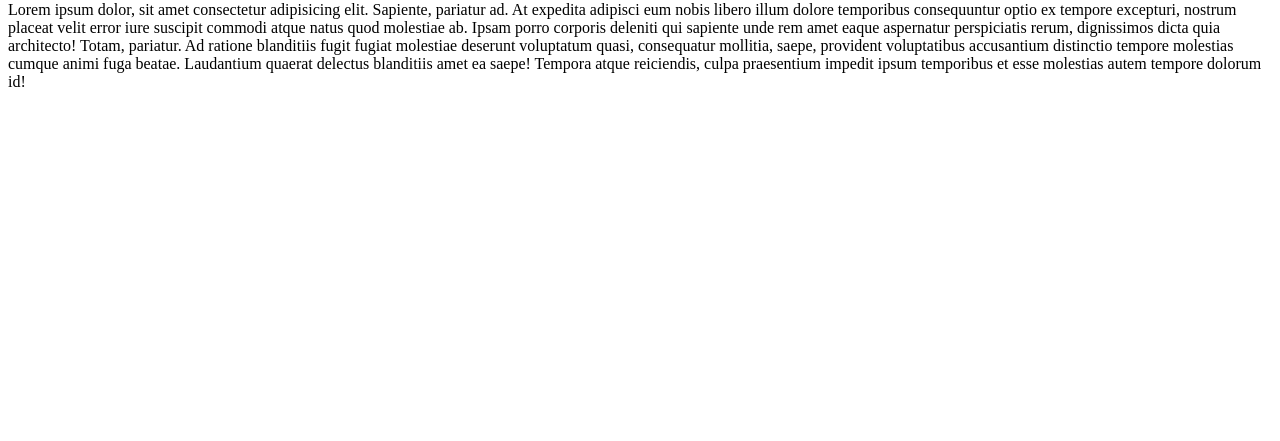
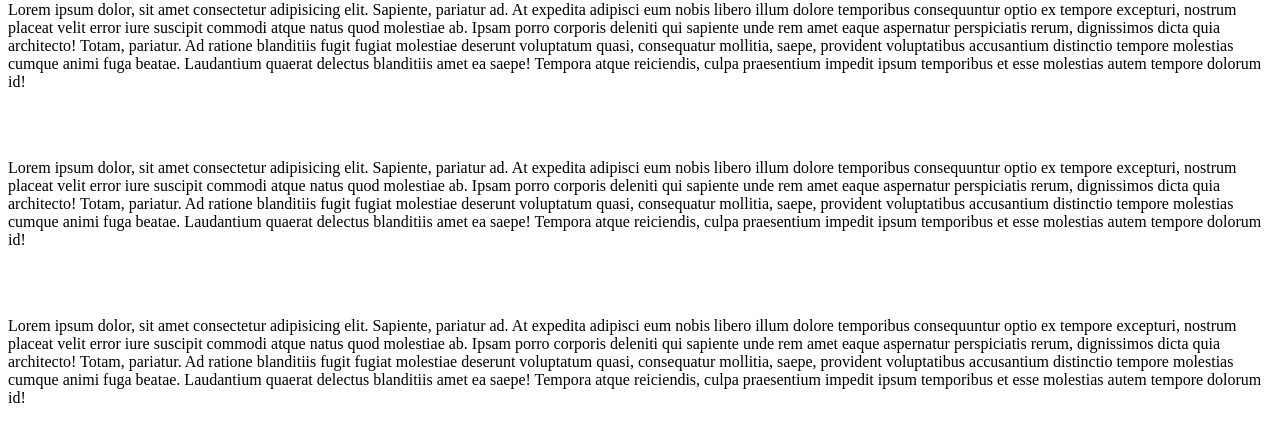
Before and after one commit to Arkad-baby/testingPractise, a plain HTML site: page index.html in a window 1280 px wide. Shown: the part 79-520 px from the top of the page. Drawn offline with Linux system fonts and the light colour scheme.

Commit message:
Sanchai xass?

```diff
--- a/index.html
+++ b/index.html
@@ -10,5 +10,15 @@
     <header><h1>Welcome All</h1></header>
     <p>Lorem ipsum dolor, sit amet consectetur adipisicing elit. Sapiente, pariatur ad. At expedita adipisci eum nobis libero illum dolore temporibus consequuntur optio ex tempore excepturi, nostrum placeat velit error iure suscipit commodi atque natus quod molestiae ab. Ipsam porro corporis deleniti qui sapiente unde rem amet eaque aspernatur perspiciatis rerum, dignissimos dicta quia architecto! Totam, pariatur. Ad ratione blanditiis fugit fugiat molestiae deserunt voluptatum quasi, consequatur mollitia, saepe, provident voluptatibus accusantium distinctio tempore molestias cumque animi fuga beatae. Laudantium quaerat delectus blanditiis amet ea saepe! Tempora atque reiciendis, culpa praesentium impedit ipsum temporibus et esse molestias autem tempore dolorum id!</p>
 
+    <br>
+    <br>
+    <p>Lorem ipsum dolor, sit amet consectetur adipisicing elit. Sapiente, pariatur ad. At expedita adipisci eum nobis libero illum dolore temporibus consequuntur optio ex tempore excepturi, nostrum placeat velit error iure suscipit commodi atque natus quod molestiae ab. Ipsam porro corporis deleniti qui sapiente unde rem amet eaque aspernatur perspiciatis rerum, dignissimos dicta quia architecto! Totam, pariatur. Ad ratione blanditiis fugit fugiat molestiae deserunt voluptatum quasi, consequatur mollitia, saepe, provident voluptatibus accusantium distinctio tempore molestias cumque animi fuga beatae. Laudantium quaerat delectus blanditiis amet ea saepe! Tempora atque reiciendis, culpa praesentium impedit ipsum temporibus et esse molestias autem tempore dolorum id!</p>
+
+    <br>
+    <br>
+    <p>Lorem ipsum dolor, sit amet consectetur adipisicing elit. Sapiente, pariatur ad. At expedita adipisci eum nobis libero illum dolore temporibus consequuntur optio ex tempore excepturi, nostrum placeat velit error iure suscipit commodi atque natus quod molestiae ab. Ipsam porro corporis deleniti qui sapiente unde rem amet eaque aspernatur perspiciatis rerum, dignissimos dicta quia architecto! Totam, pariatur. Ad ratione blanditiis fugit fugiat molestiae deserunt voluptatum quasi, consequatur mollitia, saepe, provident voluptatibus accusantium distinctio tempore molestias cumque animi fuga beatae. Laudantium quaerat delectus blanditiis amet ea saepe! Tempora atque reiciendis, culpa praesentium impedit ipsum temporibus et esse molestias autem tempore dolorum id!</p>
+
+
+
 </body>
 </html>
```
